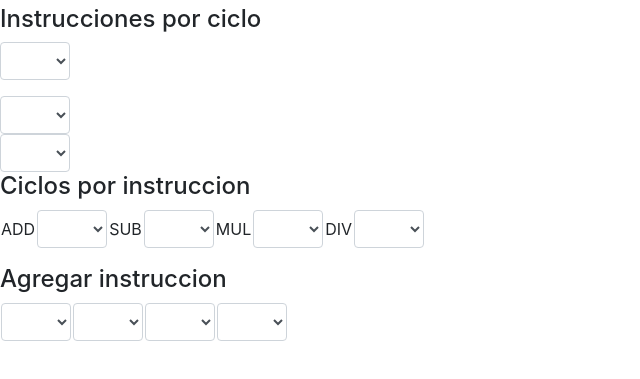
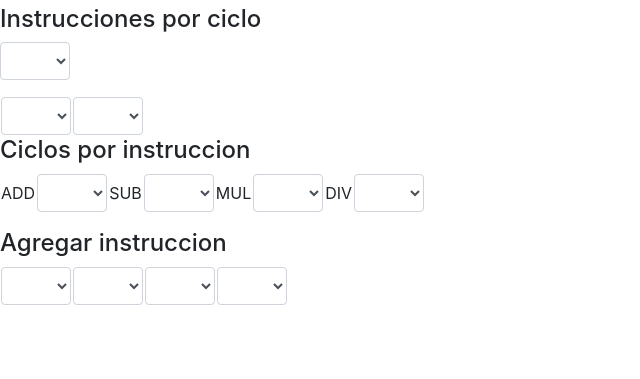
Before and after one commit to lautarofernandez27/AngularJsApp, a plain HTML site: page AngularJsApp/index.html in a window 1280 px wide. Shown: the part 41-420 px from the top of the page, without its empty margins (0-640 px from the left). Drawn offline with nearby package versions, Linux system fonts and the light colour scheme.

Commit message:
hola putaso primera prueba de commit

```diff
--- a/AngularJsApp/index.html
+++ b/AngularJsApp/index.html
@@ -22,14 +22,16 @@
             <select class="form-control" style="width:70px" ng-model="instruccionesPorCiclo" ng-options="x for x in numbers"></select>
         </div>
         <table>
-            <tr></tr>
+            <tr>
+                <td ng-controller="selectorController">
+                    <select class="form-control" style="width:70px" ng-model="UnidadesFuncionales" ng-options="x for x in registros"></select>
+                </td>
+                <td ng-controller="selectorController">
+                    <select class="form-control" style="width:70px" ng-model="EstacionesReserva" ng-options="x for x in registros"></select>
+                </td>
+            </tr>
         </table>
-            <td ng-controller="selectorController">
-                <select class="form-control" style="width:70px" ng-model="UnidadesFuncionales" ng-options="x for x in registros"></select>
-            </td>
-            <td ng-controller="selectorController">
-                <select class="form-control" style="width:70px" ng-model="EstacionesReserva" ng-options="x for x in registros"></select>
-            </td>
+
         <h4>Ciclos por instruccion</h4>
         <table class="form-group">
             <tr>
```
